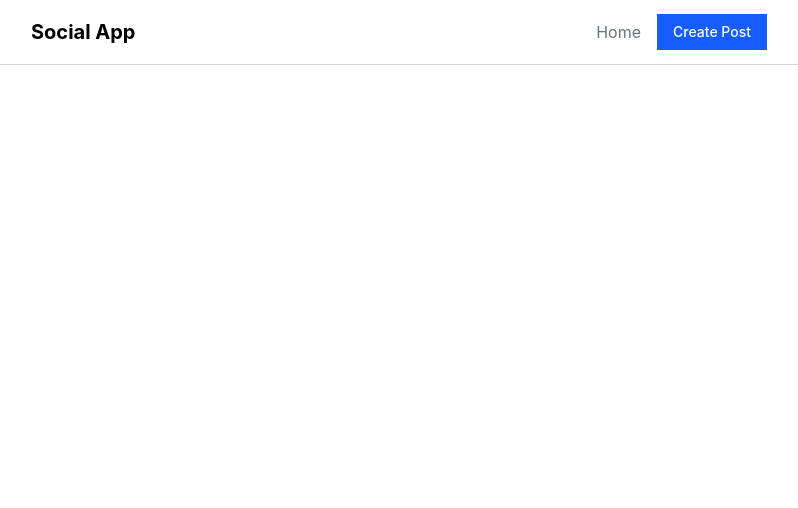
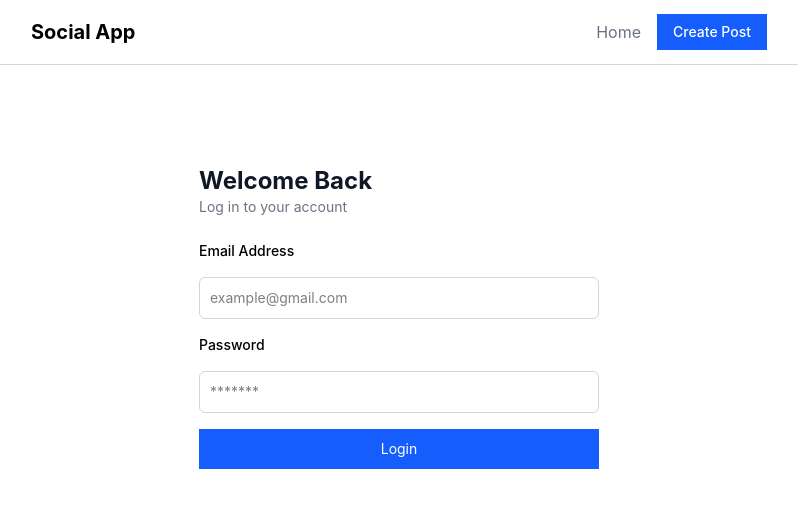
Before and after one commit to codewiththura/social-app-az-class-project, a React (Vite) app: page /login in a window 1280 px wide. Shown: the top 508 px of the page, without its empty margins (241-1039 px from the left). Built offline with nearby package versions, Linux system fonts and the light colour scheme.

Commit message:
feat: implement user authentication and update API endpoints to production server

```diff
--- a/src/App.jsx
+++ b/src/App.jsx
@@ -3,6 +3,7 @@ import Navbar from "./components/Navbar";
 import Home from "./pages/Home";
 import CreatePost from "./pages/CreatePost";
 import DetailPost from "./pages/DetailPost";
+import Login from "./pages/Login";
 
 function App() {
   return (
@@ -12,6 +13,7 @@ function App() {
         <Route path="/" element={<Home />} />
         <Route path="/create-post" element={<CreatePost />} />
         <Route path="/post/:id" element={<DetailPost />} />
+        <Route path="/login" element={<Login />} />
       </Routes>
     </BrowserRouter>
   );
--- a/src/components/PostCard.jsx
+++ b/src/components/PostCard.jsx
@@ -1,18 +1,51 @@
-import { useState } from "react";
+import { useEffect, useState } from "react";
 import { Link } from "react-router";
 
-function PostCard({ id, title, description, imageUrl, showDetailsLink }) {
-  const [likes, setLikes] = useState(0);
-  const [isLiked, setIsLiked] = useState(false);
+function PostCard({
+  id,
+  title,
+  description,
+  imageUrl,
+  showDetailsLink,
+  likeCounts,
+  initialIsLiked,
+}) {
+  const [likes, setLikes] = useState(likeCounts);
+  const [isLiked, setIsLiked] = useState(initialIsLiked);
   const [isSaved, setIsSaved] = useState(false);
 
-  function handleLike() {
+  // console.log("likes, isLike", likes, isLiked);
+  // console.log("likeCounts, initialIsLiked", likeCounts, initialIsLiked);
+
+  useEffect(() => {
+    setLikes(likeCounts);
+    setIsLiked(initialIsLiked);
+  }, [likeCounts, initialIsLiked]);
+
+  async function updatePostLikes() {
+    const response = await fetch(
+      `https://api.codewiththura.com/api/posts/${id}/like`,
+      {
+        method: "POST",
+        headers: {
+          "Content-Type": "application/json",
+        },
+      },
+    );
+
+    if (!response.ok) return null;
+    return await response.json();
+  }
+
+  async function handleLike() {
     if (isLiked) {
       setLikes(likes - 1);
       setIsLiked(false);
+      await updatePostLikes();
     } else {
       setLikes(likes + 1);
       setIsLiked(true);
+      await updatePostLikes();
     }
   }
 
--- a/src/pages/CreatePost.jsx
+++ b/src/pages/CreatePost.jsx
@@ -14,7 +14,7 @@ export default function CreatePost() {
     e.preventDefault();
     try {
       console.log("POST to server");
-      const response = await fetch("http://localhost:5000/api/posts", {
+      const response = await fetch("https://api.codewiththura.com/api/posts", {
         method: "POST",
         headers: {
           "Content-Type": "application/json",
--- a/src/pages/DetailPost.jsx
+++ b/src/pages/DetailPost.jsx
@@ -7,7 +7,7 @@ export default function DetailPost() {
   const { id } = useParams();
 
   useEffect(() => {
-    fetch(`http://localhost:5000/api/posts/${id}`)
+    fetch(`https://api.codewiththura.com/api/posts/${id}`)
       .then((response) => response.json())
       .then((result) => {
         setPost(result);
--- a/src/pages/Home.jsx
+++ b/src/pages/Home.jsx
@@ -5,12 +5,14 @@ function Home() {
   const [posts, setPosts] = useState([]);
 
   useEffect(() => {
-    fetch("http://localhost:5000/api/posts")
+    fetch("https://api.codewiththura.com/api/posts")
       .then((response) => response.json())
       .then((result) => {
         setPosts(result);
       });
   }, []);
+
+  console.log(posts);
 
   return (
     <div className="max-w-3xl mx-auto p-4 ">
@@ -23,6 +25,8 @@ function Home() {
           description={post.body}
           imageUrl={post.imageUrl}
           showDetailsLink={true}
+          likeCounts={post.likesCount}
+          initialIsLiked={post.isLiked}
         />
       ))}
     </div>
--- /dev/null
+++ b/src/pages/Login.jsx
@@ -0,0 +1,72 @@
+import React, { useState } from "react";
+import { useNavigate } from "react-router";
+
+const Login = () => {
+  const [email, setEmail] = useState("");
+  const [password, setPassword] = useState("");
+  const [user, setUser] = useState(null);
+  const navigate = useNavigate();
+
+  async function login(email, password) {
+    const response = await fetch(
+      `https://api.codewiththura.com/api/auth/login`,
+      {
+        method: "POST",
+        headers: {
+          "Content-Type": "application/json",
+        },
+        body: JSON.stringify({ email, password }),
+      },
+    );
+
+    if (!response.ok) return null;
+    return await response.json();
+  }
+
+  async function handleSubmit(e) {
+    e.preventDefault();
+    try {
+      const loggedInUser = await login(email, password);
+      setUser(loggedInUser);
+      navigate("/");
+    } catch (err) {
+      console.error(err);
+    }
+  }
+
+  return (
+    <div className="max-w-md mx-auto my-19 p-6">
+      <h1 className="text-2xl font-bold text-gray-900">Welcome Back</h1>
+      <p className="text-sm text-gray-500 mb-6">Log in to your account</p>
+
+      <form className="space-y-4" onSubmit={handleSubmit}>
+        <label className="block text-sm font-medium">Email Address</label>
+        <input
+          type="email"
+          placeholder="example@gmail.com"
+          value={email}
+          onChange={(e) => setEmail(e.target.value)}
+          className="w-full border border-gray-300 rounded-md text-sm p-2.5"
+        />
+
+        <label className="block text-sm font-medium">Password</label>
+        <input
+          type="password"
+          placeholder="*******"
+          value={password}
+          onChange={(e) => setPassword(e.target.value)}
+          className="w-full border border-gray-300 rounded-md text-sm p-2.5"
+        />
+
+        <button
+          type="submit"
+          className="w-full bg-blue-600 text-white py-2.5 text-sm"
+        >
+          Login
+        </button>
+      </form>
+    </div>
+  );
+};
+
+export default Login;
```
